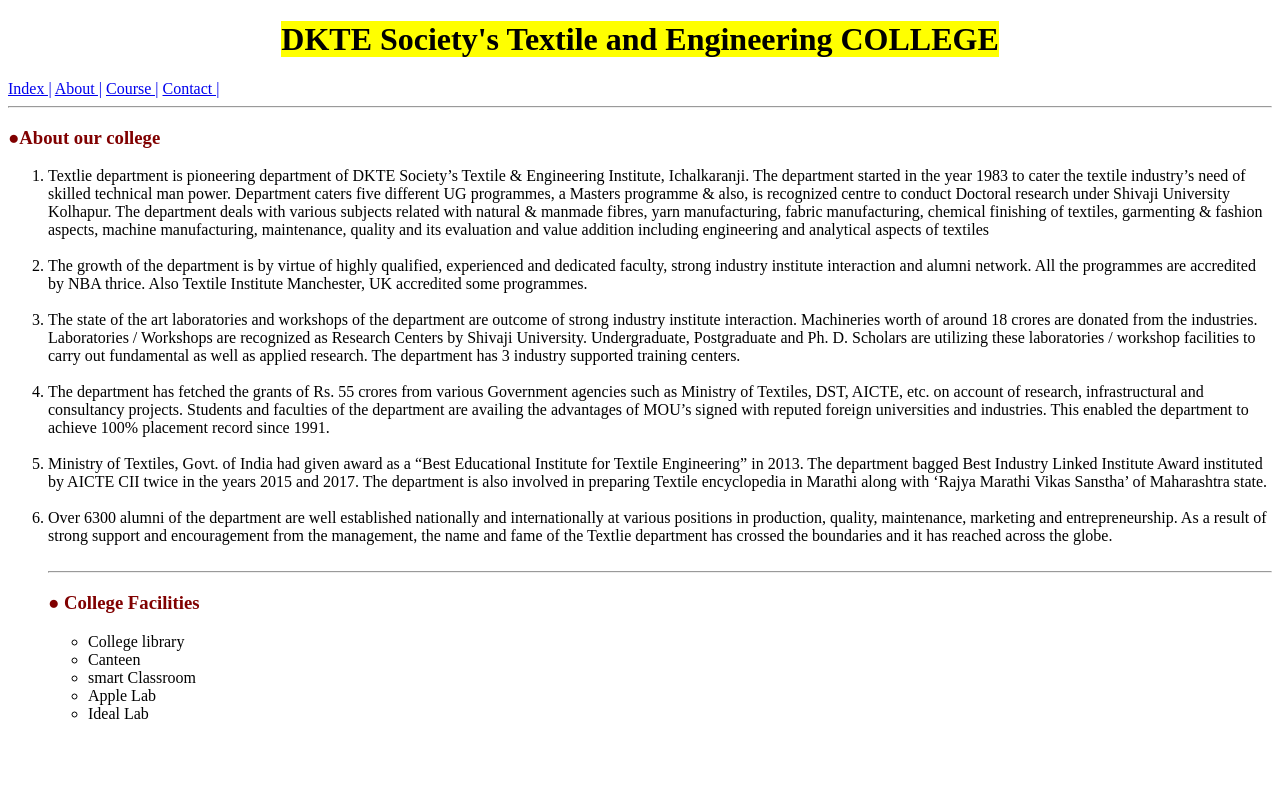
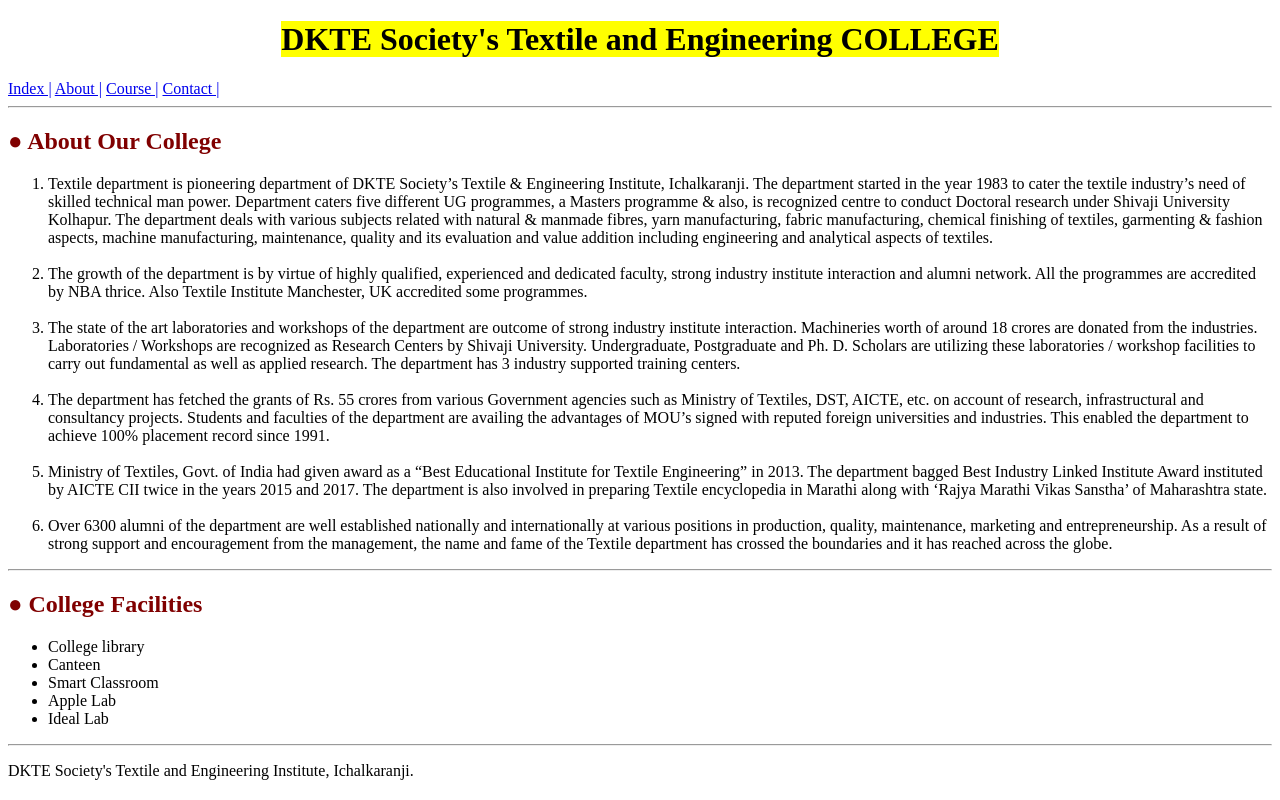
Before and after one commit to rugvedd-22/SEO-SLE, a plain HTML site: page index.html in a window 1280 px wide. Drawn offline with Linux system fonts and the light colour scheme.

Commit message:
Update index.html

```diff
--- a/index.html
+++ b/index.html
@@ -1,36 +1,86 @@
-<!DOCTYPEhtml>
+<!DOCTYPE html>
 <html>
-<head><title>Home | DKTE Engineering College</title>
+
+<head>
+    <title>Home | DKTE Engineering College</title>
+
     <meta name="description" content="Explore basic information about DKTE Society's Textile and Engineering Institute, its campus and engineering education.">
 </head>
+
 <body>
-<h1 align="center"><mark>DKTE Society's Textile and Engineering COLLEGE</mark></h1>
+
+    <header>
+        <h1 align="center">
+            <mark>DKTE Society's Textile and Engineering COLLEGE</mark>
+        </h1>
+    </header>
+
     <nav>
         <a href="index.html">Index |</a>
-<a href="About.html">About |</a>
-<a href="Course.html">Course |</a>
+        <a href="about.html">About |</a>
+        <a href="course.html">Course |</a>
         <a href="contact.html">Contact |</a>
-</nav><hr>
-<p>
-<h3 style="color:maroon;">&#9679About our college</h3>
+    </nav>
+
+    <hr>
+
+    <main>
+
+        <section>
+            <h2 style="color:maroon;">&#9679; About Our College</h2>
+
             <ol>
-<li>Textlie department is pioneering department of DKTE Society’s Textile & Engineering Institute, Ichalkaranji. The department started in the year 1983 to cater the textile industry’s need of skilled technical man power. Department caters five different UG programmes, a Masters programme & also, is recognized centre to conduct Doctoral research under Shivaji University Kolhapur. The department deals with various subjects related with natural & manmade fibres, yarn manufacturing, fabric manufacturing, chemical finishing of textiles, garmenting & fashion aspects, machine manufacturing, maintenance, quality and its evaluation and value addition including engineering and analytical aspects of textiles</li><br>
+                <li>
+                    Textile department is pioneering department of DKTE Society’s Textile & Engineering Institute, Ichalkaranji. The department started in the year 1983 to cater the textile industry’s need of skilled technical man power. Department caters five different UG programmes, a Masters programme & also, is recognized centre to conduct Doctoral research under Shivaji University Kolhapur. The department deals with various subjects related with natural & manmade fibres, yarn manufacturing, fabric manufacturing, chemical finishing of textiles, garmenting & fashion aspects, machine manufacturing, maintenance, quality and its evaluation and value addition including engineering and analytical aspects of textiles.
+                </li>
+                <br>
 
-<li>The growth of the department is by virtue of highly qualified, experienced and dedicated faculty, strong industry institute interaction and alumni network. All the programmes are accredited by NBA thrice. Also Textile Institute Manchester, UK accredited some programmes.</li><br>
+                <li>
+                    The growth of the department is by virtue of highly qualified, experienced and dedicated faculty, strong industry institute interaction and alumni network. All the programmes are accredited by NBA thrice. Also Textile Institute Manchester, UK accredited some programmes.
+                </li>
+                <br>
 
-<li>The state of the art laboratories and workshops of the department are outcome of strong industry institute interaction. Machineries worth of around 18 crores are donated from the industries. Laboratories / Workshops are recognized as Research Centers by Shivaji University. Undergraduate, Postgraduate and Ph. D. Scholars are utilizing these laboratories / workshop facilities to carry out fundamental as well as applied research. The department has 3 industry supported training centers.</li><br>
+                <li>
+                    The state of the art laboratories and workshops of the department are outcome of strong industry institute interaction. Machineries worth of around 18 crores are donated from the industries. Laboratories / Workshops are recognized as Research Centers by Shivaji University. Undergraduate, Postgraduate and Ph. D. Scholars are utilizing these laboratories / workshop facilities to carry out fundamental as well as applied research. The department has 3 industry supported training centers.
+                </li>
+                <br>
 
-<li>The department has fetched the grants of Rs. 55 crores from various Government agencies such as Ministry of Textiles, DST, AICTE, etc. on account of research, infrastructural and consultancy projects. Students and faculties of the department are availing the advantages of MOU’s signed with reputed foreign universities and industries. This enabled the department to achieve 100% placement record since 1991.</li><br>
+                <li>
+                    The department has fetched the grants of Rs. 55 crores from various Government agencies such as Ministry of Textiles, DST, AICTE, etc. on account of research, infrastructural and consultancy projects. Students and faculties of the department are availing the advantages of MOU’s signed with reputed foreign universities and industries. This enabled the department to achieve 100% placement record since 1991.
+                </li>
+                <br>
 
-<li>Ministry of Textiles, Govt. of India had given award as a “Best Educational Institute for Textile Engineering” in 2013. The department bagged Best Industry Linked Institute Award instituted by AICTE CII twice in the years 2015 and 2017. The department is also involved in preparing Textile encyclopedia in Marathi along with ‘Rajya Marathi Vikas Sanstha’ of Maharashtra state.</li><br>
+                <li>
+                    Ministry of Textiles, Govt. of India had given award as a “Best Educational Institute for Textile Engineering” in 2013. The department bagged Best Industry Linked Institute Award instituted by AICTE CII twice in the years 2015 and 2017. The department is also involved in preparing Textile encyclopedia in Marathi along with ‘Rajya Marathi Vikas Sanstha’ of Maharashtra state.
+                </li>
+                <br>
 
-<li>Over 6300 alumni of the department are well established nationally and internationally at various positions in production, quality, maintenance, marketing and entrepreneurship. As a result of strong support and encouragement from the management, the name and fame of the Textlie department has crossed the boundaries and it has reached across the globe.</li><br>
+                <li>
+                    Over 6300 alumni of the department are well established nationally and internationally at various positions in production, quality, maintenance, marketing and entrepreneurship. As a result of strong support and encouragement from the management, the name and fame of the Textile department has crossed the boundaries and it has reached across the globe.
+                </li>
+            </ol>
+        </section>
+
         <hr>
-<h3 style="color:maroon;">&#9679 College Facilities</h3><ul>
+
+        <section>
+            <h2 style="color:maroon;">&#9679; College Facilities</h2>
+
+            <ul>
                 <li>College library</li>
                 <li>Canteen</li>
-<li>smart Classroom</li>
+                <li>Smart Classroom</li>
                 <li>Apple Lab</li>
                 <li>Ideal Lab</li>
             </ul>
-</body></html>
+        </section>
+
+    </main>
+
+    <footer>
+        <hr>
+        <p>DKTE Society's Textile and Engineering Institute, Ichalkaranji.</p>
+    </footer>
+
+</body>
+</html>
```
Lines whose indentation alone changed are shown as unchanged.
